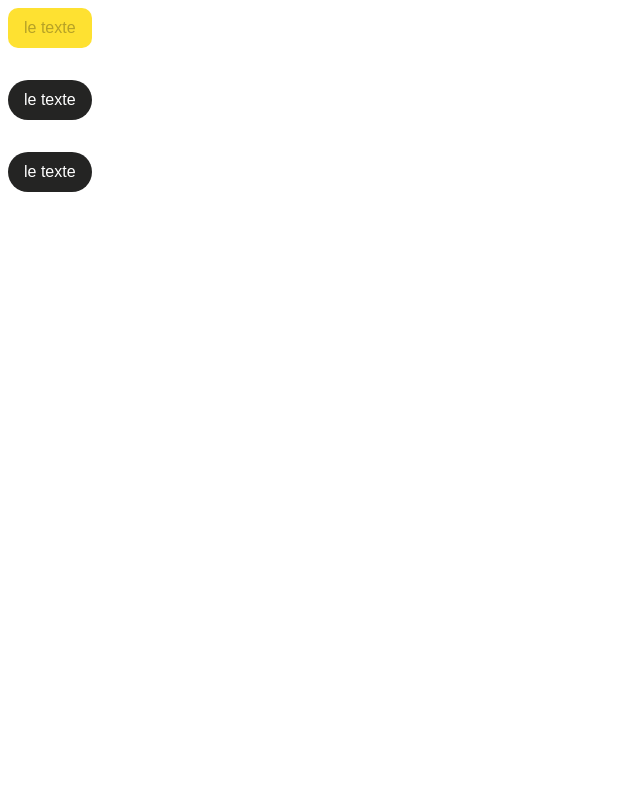
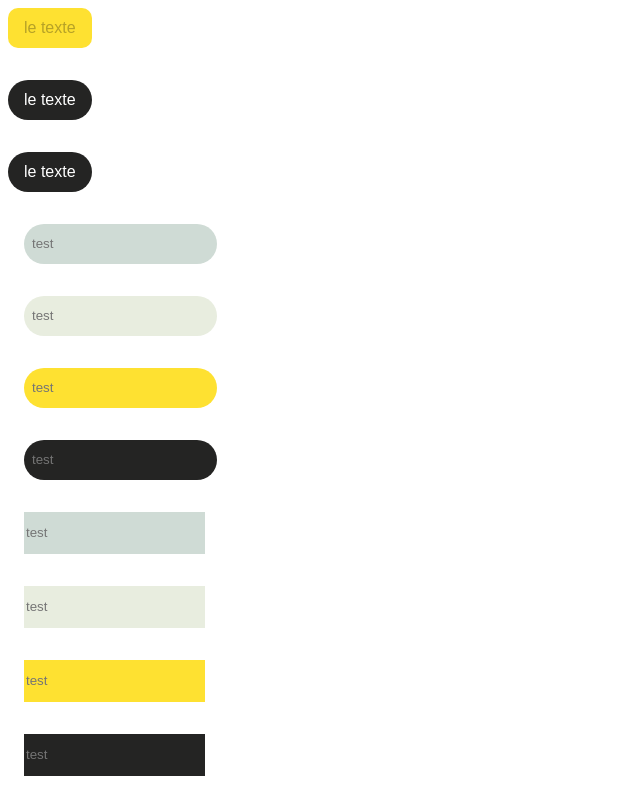
Before and after one commit to OscarPALISSOT/ElectiveLogicielWebApp, a React (Vite) app in the folder Web_Client_Front/: page / in a window 1280 px wide. Shown: the part 700-1500 px from the top of the page, without its empty margins (0-640 px from the left). Before the commit the page ends 916 px from the top, so only its background shows below. Built offline with nearby package versions, Linux system fonts and the light colour scheme.

Commit message:
PL-35 input field front

```diff
--- a/Web_Client_Front/src/Components/InputField/InputField.module.css
+++ b/Web_Client_Front/src/Components/InputField/InputField.module.css
@@ -1,3 +1,44 @@
 .inputField{
     margin: 1rem;
+    height: 2.5rem;
+    outline: none;
+    border: none;
 }
+
+.inputField:focus{
+    border-bottom: 2px solid var(--fontColor);
+}
+
+.rounded{
+    border-radius: 30px;
+    padding: 0 0.5rem;
+}
+
+.rounded:focus{
+    border: 2px solid var(--fontColor);
+}
+
+.primary{
+    background: var(--primary);
+}
+
+.secondary{
+    background: var(--secondary);
+}
+
+.yellow{
+    background: var(--yellow);
+}
+
+.dark{
+    background: var(--dark);
+    color: var(--fontColorLight);
+}
+
+.dark:focus{
+    border: var(--fontColorLight) 2px solid;
+}
+
+.dark .rounded:focus{
+    border: 2px solid var(--fontColorLight);
+}
--- a/Web_Client_Front/src/Components/InputField/InputField.tsx
+++ b/Web_Client_Front/src/Components/InputField/InputField.tsx
@@ -10,15 +10,19 @@ interface InputFieldProps{
     placeholder?: string
     value?: string
     onChange?: (event: React.ChangeEvent<HTMLInputElement>) => void
+    style: 'primary' | 'secondary' | 'yellow' | 'dark';
+    rounded?: boolean;
 }
 
-const InputField: React.FC<InputFieldProps> = ({type, label, required, name, placeholder, value, onChange}: InputFieldProps) => {
+const InputField: React.FC<InputFieldProps> = ({type, label, required, name, placeholder, value, onChange, style, rounded}: InputFieldProps) => {
+
+    const inputFieldClassName = `${styles.inputField} ${style === 'primary' ? styles.primary : style === 'secondary' ? styles.secondary : style === 'yellow' ? styles.yellow : style === 'dark' && styles.dark } ${rounded && styles.rounded}`;
 
     return(
         <>
             {label && <label htmlFor={name}>{label}</label>}
 
-            <input className={styles.inputField} type={type} id={name} name={name} required={required} placeholder={placeholder} value={value} onChange={onChange}></input>
+            <input className={inputFieldClassName} type={type} id={name} name={name} required={required} placeholder={placeholder} value={value} onChange={onChange}></input>
         </>
     )
 }
--- a/Web_Client_Front/src/Pages/Authentication/Authentication.tsx
+++ b/Web_Client_Front/src/Pages/Authentication/Authentication.tsx
@@ -72,9 +72,9 @@ function Authentication() {
         <>
             <h1>Authentication</h1>
             <form onSubmit={handleSubmit}>
-                <InputField name={'email'} label={'Votre identifiant'} type={'text'} placeholder={'username@example.com'} onChange={handleChange} value={inputs.email}/>
+                <InputField name={'email'} label={'Votre identifiant'} type={'text'} placeholder={'username@example.com'} onChange={handleChange} value={inputs.email} style={'primary'}/>
                 {incorrectEmail && <p>Indentifiant inconnu</p>}
-                <InputField name={'pwd'} label={'Your password'} type={'password'} onChange={handleChange} value={inputs.pwd}/>
+                <InputField name={'pwd'} label={'Your password'} type={'password'} onChange={handleChange} value={inputs.pwd} style={'primary'}/>
                 {incorrectPwd && <p>Mot de passe incorrect</p>}
                 <Btn label={'Se connecter'} disabled={disabled} style={'primary'}/>
             </form>
--- a/Web_Client_Front/src/Pages/Home/Home.tsx
+++ b/Web_Client_Front/src/Pages/Home/Home.tsx
@@ -1,5 +1,6 @@
 import {Link} from "react-router-dom";
 import Btn from "../../Components/Btn/Btn.tsx";
+import InputField from "../../Components/InputField/InputField.tsx";
 
 function Home() {
 
@@ -31,6 +32,22 @@ function Home() {
             <Btn label={'le texte'} style={'dark'} rounded={true} disabled={true}/>
             <br/>
             <Btn label={'le texte'} style={'dark'} rounded={true}/>
+            <br/>
+            <InputField placeholder={'test'} name={'name'} type={'text'} style={'primary'} rounded={true}/>
+            <br/>
+            <InputField placeholder={'test'} name={'name'} type={'text'} style={'secondary'} rounded={true}/>
+            <br/>
+            <InputField placeholder={'test'} name={'name'} type={'text'} style={'yellow'} rounded={true}/>
+            <br/>
+            <InputField placeholder={'test'} name={'name'} type={'text'} style={'dark'} rounded={true}/>
+            <br/>
+            <InputField placeholder={'test'} name={'name'} type={'text'} style={'primary'}/>
+            <br/>
+            <InputField placeholder={'test'} name={'name'} type={'text'} style={'secondary'}/>
+            <br/>
+            <InputField placeholder={'test'} name={'name'} type={'text'} style={'yellow'}/>
+            <br/>
+            <InputField placeholder={'test'} name={'name'} type={'text'} style={'dark'}/>
         </>
     )
 }
```
